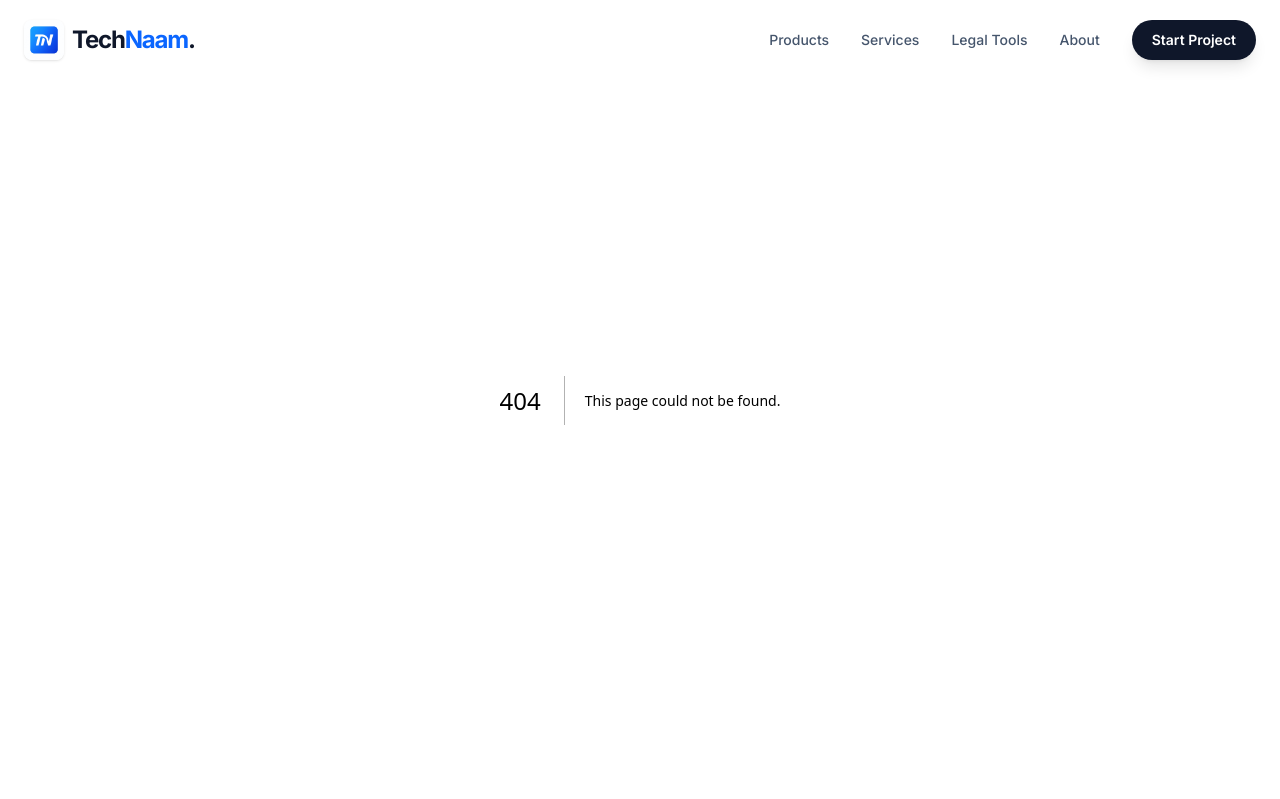
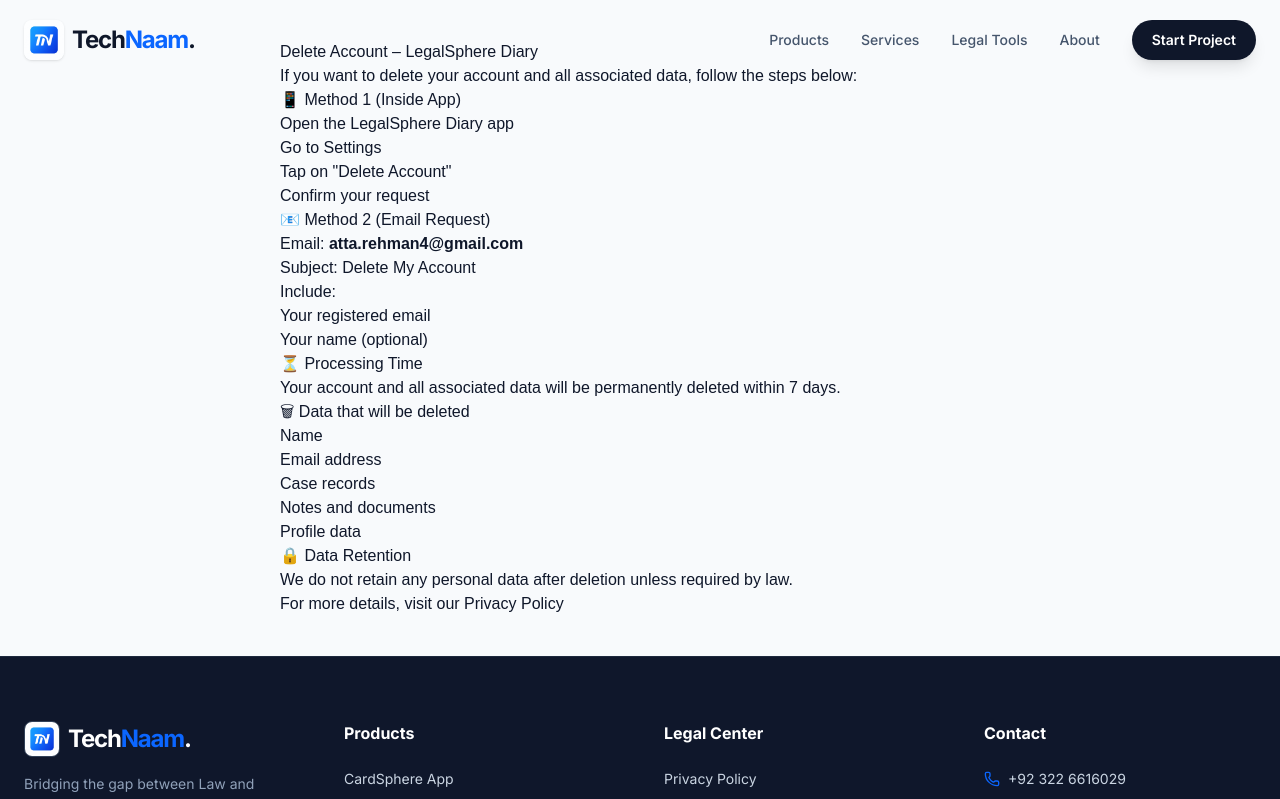
Before and after one commit to atta808/technaamwebsite, a Next.js app: page /delete-account in a window 1280 px wide. Before the commit this address had no page. Shown: the top 799 px of the page. Built offline with nearby package versions, Linux system fonts and the light colour scheme.

Commit message:
Updated privacy + fixes

```diff
--- /dev/null
+++ b/src/app/delete-account/page.tsx
@@ -0,0 +1,47 @@
+export default function DeleteAccountPage() {
+  return (
+    <div style={{ padding: "40px", maxWidth: "800px", margin: "auto", fontFamily: "Arial" }}>
+      <h1>Delete Account – LegalSphere Diary</h1>
+
+      <p>If you want to delete your account and all associated data, follow the steps below:</p>
+
+      <h2>📱 Method 1 (Inside App)</h2>
+      <ol>
+        <li>Open the LegalSphere Diary app</li>
+        <li>Go to Settings</li>
+       <li>Tap on &quot;Delete Account&quot;</li>
+        <li>Confirm your request</li>
+      </ol>
+
+      <h2>📧 Method 2 (Email Request)</h2>
+      <p>Email: <strong>atta.rehman4@gmail.com</strong></p>
+      <p>Subject: Delete My Account</p>
+
+      <h3>Include:</h3>
+      <ul>
+        <li>Your registered email</li>
+        <li>Your name (optional)</li>
+      </ul>
+
+      <h2>⏳ Processing Time</h2>
+      <p>Your account and all associated data will be permanently deleted within 7 days.</p>
+
+      <h2>🗑 Data that will be deleted</h2>
+      <ul>
+        <li>Name</li>
+        <li>Email address</li>
+        <li>Case records</li>
+        <li>Notes and documents</li>
+        <li>Profile data</li>
+      </ul>
+
+      <h2>🔒 Data Retention</h2>
+      <p>We do not retain any personal data after deletion unless required by law.</p>
+
+      <p>
+        For more details, visit our{" "}
+        <a href="/privacy">Privacy Policy</a>
+      </p>
+    </div>
+  );
+}
```
